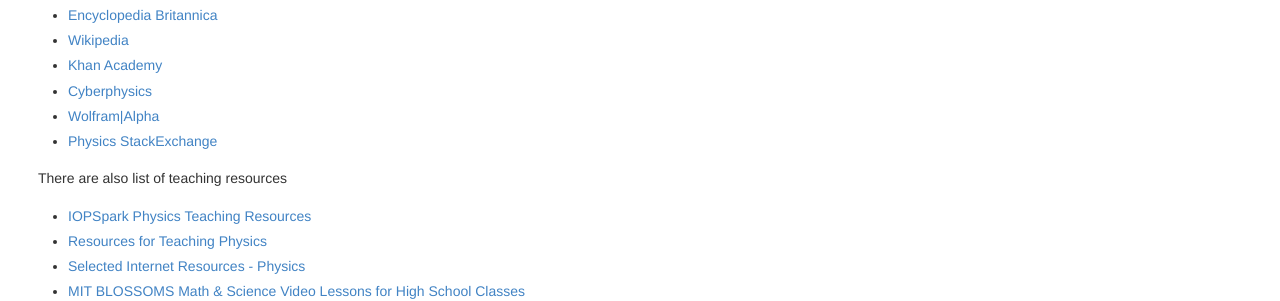
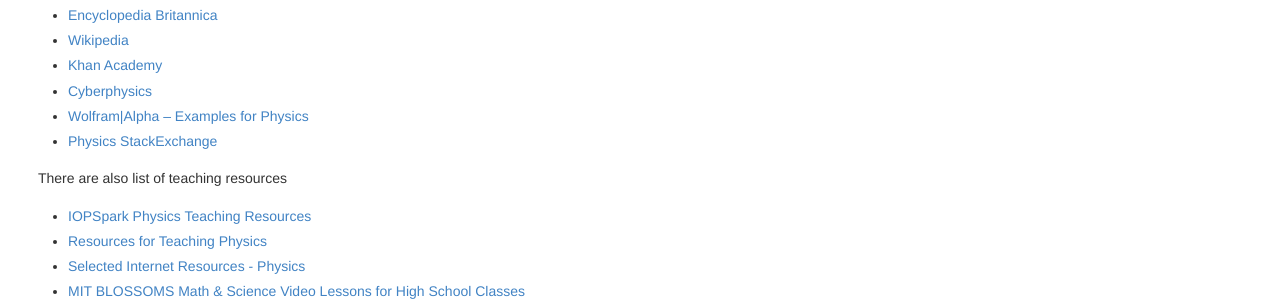
Before and after one commit to dudung/butir, a Jekyll site: the page built from _posts/0/00/2021-05-12-resources.md, in a window 1280 px wide. Shown: the part 291-592 px from the top of the page. Built offline with Jekyll 4.4.1, drawn with Linux system fonts in a browser that asks for light colours.

Commit message:
correct wolfram|alpha +example for physics

```diff
--- a/_posts/0/00/2021-05-12-resources.md
+++ b/_posts/0/00/2021-05-12-resources.md
@@ -27,7 +27,7 @@
 + [Wikipedia](https://en.wikipedia.org/wiki/Portal:Physics)
 + [Khan Academy](https://www.khanacademy.org/science/physics)
 + [Cyberphysics](https://www.cyberphysics.co.uk/)
-+ [Wolfram\|Alpha](https://www.wolframalpha.com/examples/science-and-technology/physics/)
++ [Wolfram\|Alpha -- Examples for Physics](https://www.wolframalpha.com/examples/science-and-technology/physics/)
 + [Physics StackExchange](https://physics.stackexchange.com/)
 
 
```
